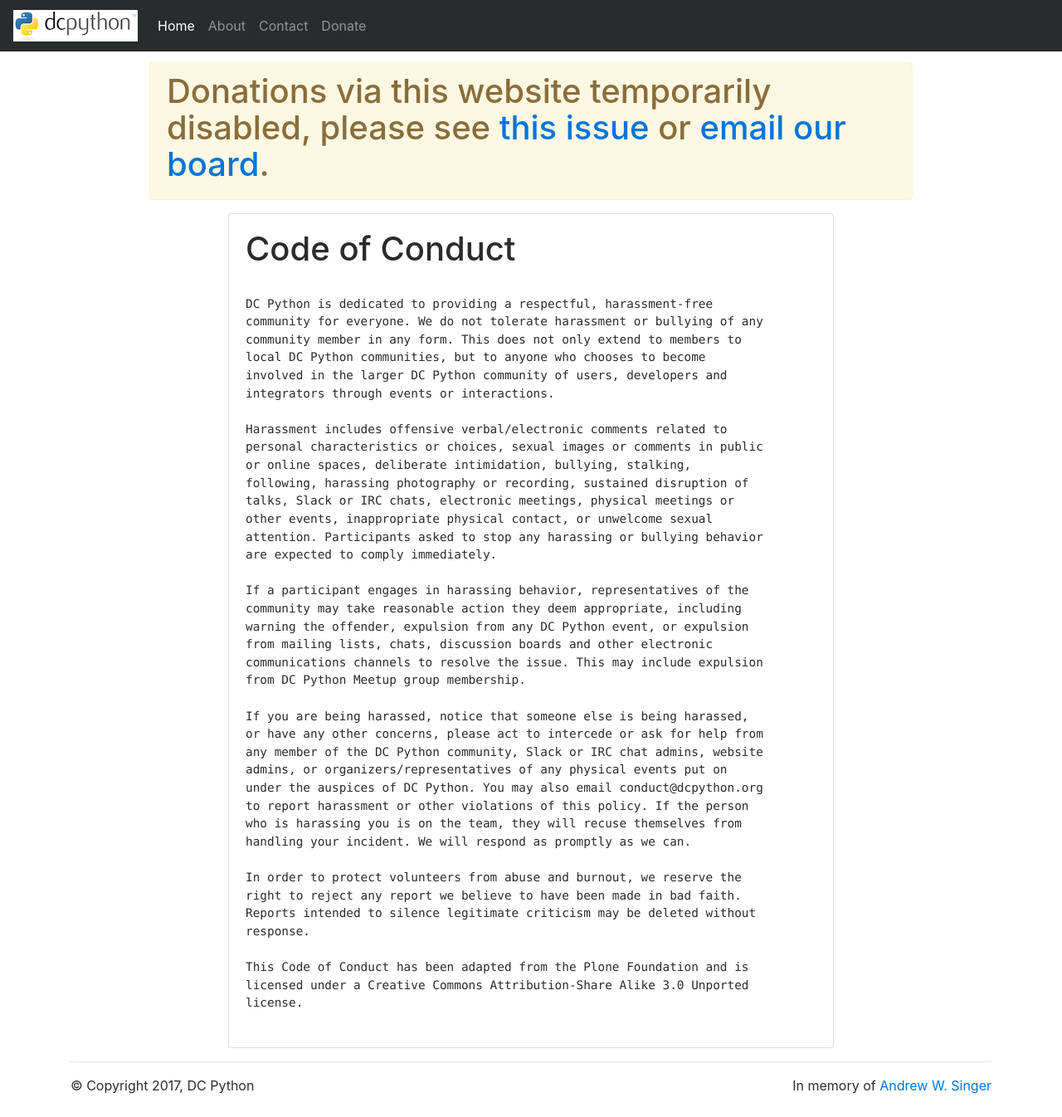
After one commit to dcpython/dcpython-django-4, a Django app: a page that uses dcpython/website/templates/coc.html in a window 1280 px wide. The commit adds this page. Shown: the whole page at 83% size. Run offline with Django 3.2, Linux system fonts and the light colour scheme; some libraries are stand-ins or nearby versions.

Commit message:
Add coc draft; style links
Thanks @MattBowen

```diff
--- a/dcpython/static/dcpython-website.css
+++ b/dcpython/static/dcpython-website.css
@@ -1,5 +1,8 @@
 body {
     padding: 75px 0 50px 0;
+}
+.links {
+    margin: 2em 0 2em 0;
 }
 #andy-image {
     margin-right: 1em;
--- a/dcpython/urls.py
+++ b/dcpython/urls.py
@@ -22,6 +22,7 @@ urlpatterns = [
     url(r'^$', views.home, name='home'),
     url(r'^about$', views.about, name='about'),
     url(r'^andrew-w-singer$', views.andrew_w_singer, name='andrew-w-singer'),
+    url(r'^code-of-conduct$', views.coc, name='coc'),
     url(r'^contact$', views.contact, name='contact'),
     url(r'^donate$', views.donate, name='donate'),
 ]
--- /dev/null
+++ b/dcpython/website/templates/coc.html
@@ -0,0 +1,55 @@
+{% extends 'base.html' %}
+{% block content %}
+        <div class="row">
+          <div class="col-md-8 offset-md-2">
+            <div class="card">
+              <div class="card-block">
+                <h1 class="card-title">Code of Conduct</h1>
+                <pre class="card-text">
+
+DC Python is dedicated to providing a respectful, harassment-free
+community for everyone. We do not tolerate harassment or bullying of any
+community member in any form. This does not only extend to members to
+local DC Python communities, but to anyone who chooses to become
+involved in the larger DC Python community of users, developers and
+integrators through events or interactions.
+
+Harassment includes offensive verbal/electronic comments related to
+personal characteristics or choices, sexual images or comments in public
+or online spaces, deliberate intimidation, bullying, stalking,
+following, harassing photography or recording, sustained disruption of
+talks, Slack or IRC chats, electronic meetings, physical meetings or
+other events, inappropriate physical contact, or unwelcome sexual
+attention. Participants asked to stop any harassing or bullying behavior
+are expected to comply immediately.
+
+If a participant engages in harassing behavior, representatives of the
+community may take reasonable action they deem appropriate, including
+warning the offender, expulsion from any DC Python event, or expulsion
+from mailing lists, chats, discussion boards and other electronic
+communications channels to resolve the issue. This may include expulsion
+from DC Python Meetup group membership.
+
+If you are being harassed, notice that someone else is being harassed,
+or have any other concerns, please act to intercede or ask for help from
+any member of the DC Python community, Slack or IRC chat admins, website
+admins, or organizers/representatives of any physical events put on
+under the auspices of DC Python. You may also email conduct@dcpython.org
+to report harassment or other violations of this policy. If the person
+who is harassing you is on the team, they will recuse themselves from
+handling your incident. We will respond as promptly as we can.
+
+In order to protect volunteers from abuse and burnout, we reserve the
+right to reject any report we believe to have been made in bad faith.
+Reports intended to silence legitimate criticism may be deleted without
+response.
+
+This Code of Conduct has been adapted from the Plone Foundation and is
+licensed under a Creative Commons Attribution-Share Alike 3.0 Unported
+license.
+                </pre>
+              </div>
+            </div>
+          </div>
+        </div>
+{% endblock %}
--- a/dcpython/website/views.py
+++ b/dcpython/website/views.py
@@ -15,6 +15,13 @@ def andrew_w_singer(request):
     """
     context = {}
     return render(request, 'andrew-w-singer.html', context)
+
+
+def coc(request):
+    """
+    """
+    context = {}
+    return render(request, 'coc.html', context)
 
 
 def contact(request):
```
